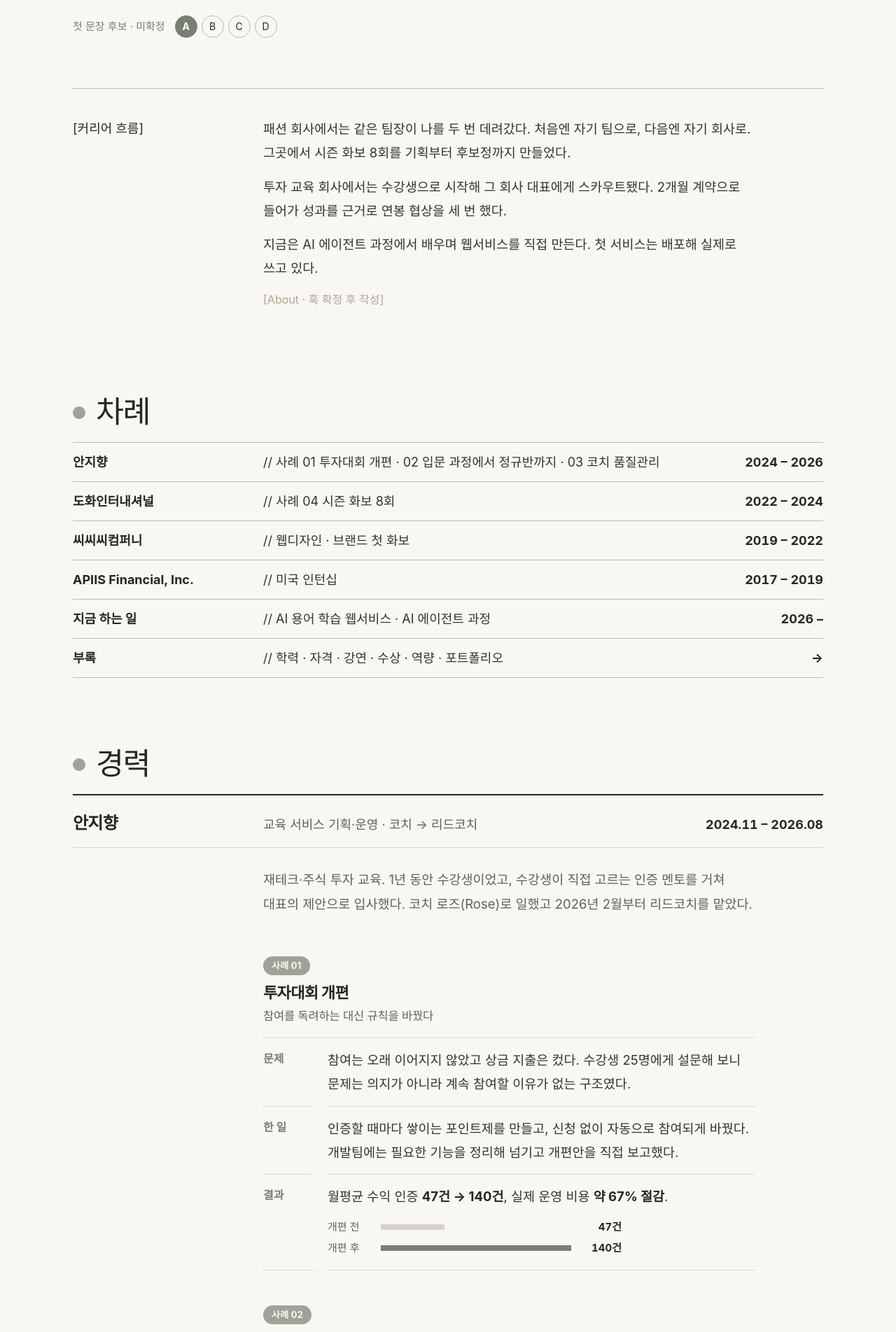
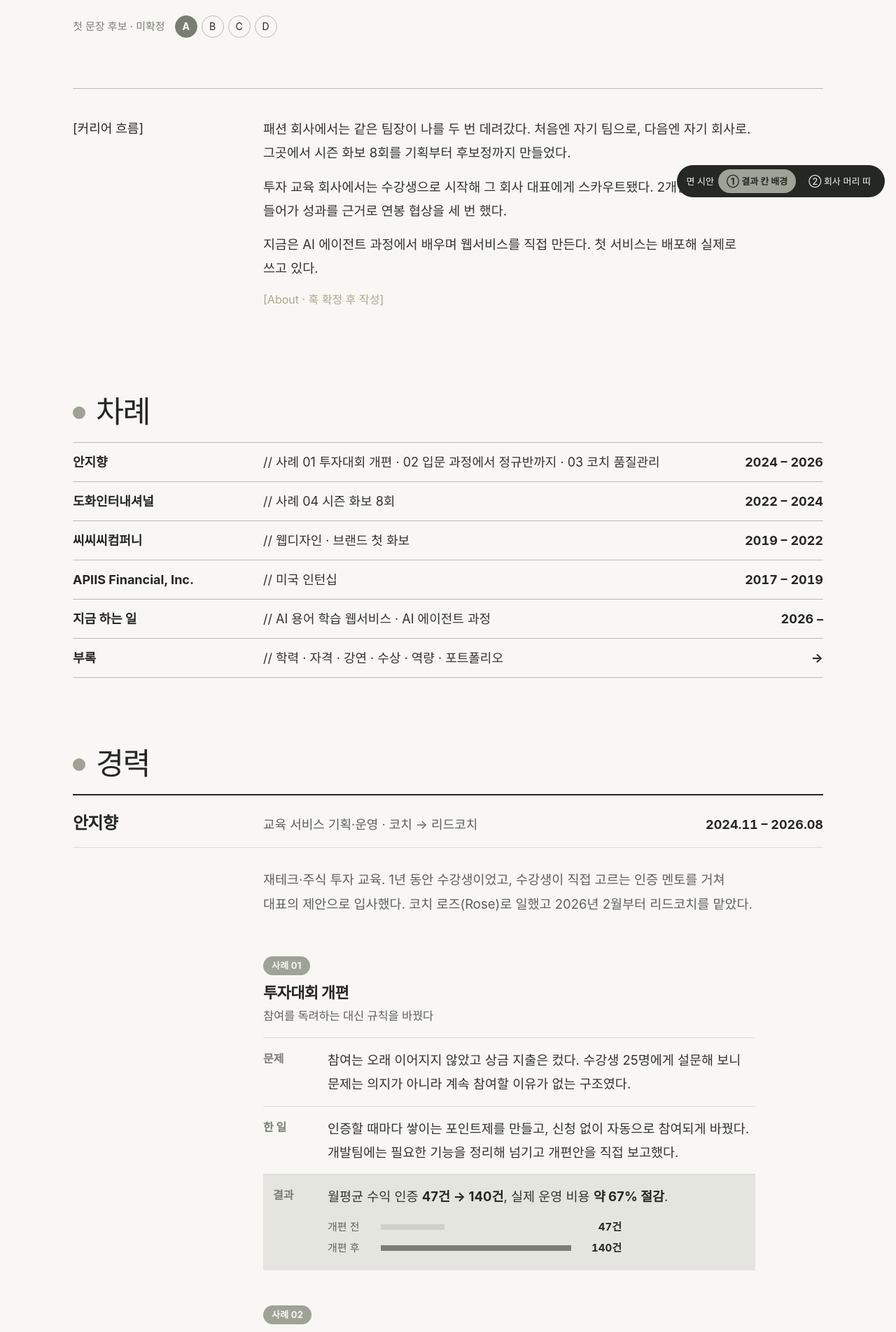
Before and after one commit to k-im-rose/k-im-rose.github.io, a Jekyll site: the page built from draft-cv.html, in a window 1280 px wide. Shown: the part 602-2506 px from the top of the page at 70% size. Built offline with Jekyll 4.4.1, drawn with Linux system fonts in a browser that asks for light colours; some web fonts are replaced.

Commit message:
이력서 시안: 밝은 세이지 면 두 가지 (결과 칸 배경 / 회사 머리 띠)
- ① 각 사례 '결과' 줄에 옅은 세이지 면 (#E4E5DE), 본문 위치는 그대로
- ② 회사 머리 줄을 밝은 세이지(#9EA297) 띠로, 글자 차콜
- 시안 페이지 아래 비교 스위치 (?fill=result / company)

Co-Authored-By: Claude Opus 5.5 <noreply@anthropic.com>

```diff
--- a/assets/css/cv.css
+++ b/assets/css/cv.css
@@ -257,3 +257,34 @@ a.row:hover, a.row:hover b, a.row:hover span { color: #fff; }
 
 /* 목차 줄 마우스 오버: 글자 폭은 그대로 두고 배경만 양옆으로 12px 넓힘 (줄바꿈 방지) */
 a.row:hover { padding-left: 12px; padding-right: 12px; margin-left: -12px; margin-right: -12px; }
+
+/* ═════ 6차: 밝은 세이지 면 시안 ═════ */
+:root { --sage-tint: #E4E5DE; }   /* 밝은 세이지 #9EA297을 아이보리에 옅게 섞은 색 (본문 글자가 잘 읽히게) */
+
+/* ① 결과 칸 배경: dt·dd 한 줄을 하나의 옅은 면으로 */
+body[data-fill="result"] .case dt.res,
+body[data-fill="result"] .case dd.res { background: var(--sage-tint); border-bottom-color: transparent; }
+body[data-fill="result"] .case dt.res { padding-left: 14px; }
+body[data-fill="result"] .case dl { column-gap: 0; grid-template-columns: 92px 1fr; }   /* 72px + 20px 간격을 칸 안으로 → 본문 위치 그대로 */
+body[data-fill="result"] .case dt { padding-right: 20px; }
+body[data-fill="result"] .case dd.res { padding-right: 14px; }
+body[data-fill="result"] .bars div:first-child i { background: #cfd0c8; }
+
+/* ② 회사 머리 띠: 밝은 세이지 면, 글자 차콜. 글자 위치는 다른 줄과 맞추고 면만 양옆으로 */
+body[data-fill="company"] .job-head {
+  background: var(--sage-light); border-top: 0; border-bottom: 0;
+  padding: 18px 16px 16px; margin: 0 -16px;
+}
+body[data-fill="company"] .job-head > span { color: var(--ink); }
+
+/* 시안 비교 스위치 (시안 페이지 전용) */
+.review { position: fixed; right: 16px; bottom: 16px; z-index: 10; display: flex; gap: 6px; align-items: center; padding: 6px 8px 6px 14px; background: var(--ink); color: var(--paper); border-radius: 999px; font-size: 13px; }
+.review button { font: inherit; font-size: 13px; border: 0; border-radius: 999px; padding: 5px 12px; background: transparent; color: var(--paper); cursor: pointer; }
+.review button.on { background: var(--sage-light); color: var(--ink); font-weight: 700; }
+@media (max-width: 720px) {
+  .review { left: 12px; right: 12px; justify-content: center; }
+  body[data-fill="company"] .job-head { margin: 0 -12px; padding: 14px 12px 12px; }
+  body[data-fill="result"] .case dt.res { padding: 12px 12px 0; }
+  body[data-fill="result"] .case dd.res { padding: 2px 12px 14px; }
+}
+@media print { .review { display: none; } }
--- a/draft-cv.html
+++ b/draft-cv.html
@@ -72,7 +72,7 @@ draft_page: true
         <dl>
           <dt>문제</dt><dd>참여는 오래 이어지지 않았고 상금 지출은 컸다. 수강생 25명에게 설문해 보니 문제는 의지가 아니라 계속 참여할 이유가 없는 구조였다.</dd>
           <dt>한 일</dt><dd>인증할 때마다 쌓이는 포인트제를 만들고, 신청 없이 자동으로 참여되게 바꿨다. 개발팀에는 필요한 기능을 정리해 넘기고 개편안을 직접 보고했다.</dd>
-          <dt>결과</dt><dd>월평균 수익 인증 <b>47건 → 140건</b>, 실제 운영 비용 <b>약 67% 절감</b>.
+          <dt class="res">결과</dt><dd class="res">월평균 수익 인증 <b>47건 → 140건</b>, 실제 운영 비용 <b>약 67% 절감</b>.
             <figure class="bars" aria-label="월평균 수익 인증 건수 비교">
               <div><span>개편 전</span><i style="--w:33.6%"></i><b>47건</b></div>
               <div><span>개편 후</span><i style="--w:100%"></i><b>140건</b></div>
@@ -87,7 +87,7 @@ draft_page: true
         <dl>
           <dt>과제</dt><dd>저가 입문 과정을 새로 만들고, 그 과정이 고가 정규반과 심화반으로 이어지게 하는 일. 심화반은 입사 한 달 차에 모집 체계 없이 맡았다.</dd>
           <dt>한 일</dt><dd>입문 과정인 저위험 챌린지를 직접 기획하고 시작했다. 챌린지와 정규반 사이에 10분짜리 1:1 입학 상담 단계를 제안해 넣고 상담 매뉴얼을 만들었다. 정규반 5기는 41명을 직접 모집했다.</dd>
-          <dt>결과</dt><dd>
+          <dt class="res">결과</dt><dd class="res">
             <ul class="facts">
               <li>챌린지 첫 기수 목표 100명 대비 <b>109명</b> 모집. 과제를 100% 해낸 수강생 비율 1기 31% → 2기 <b>92%</b></li>
               <li>상담자의 정규반 결제율 세 회차 <b>52% → 87% → 81%</b></li>
@@ -104,7 +104,7 @@ draft_page: true
         <dl>
           <dt>문제</dt><dd>코치마다 말하는 방식이 달라 수강생 경험이 들쭉날쭉했다.</dd>
           <dt>한 일</dt><dd>신규 1:1 코칭 상품을 함께 기획하고 리드코치로 외부 코치 교육을 맡았다. 코치 기준서를 쓰고 그 기준으로 Claude 검토 프롬프트를 만들었다. 금지 발언, 질문 기법, 발화 비율 등 6개 항목과 심각도 5단계를 정했고, 화자가 불확실하면 판단을 보류하게 했다.</dd>
-          <dt>결과</dt><dd>AI가 1차로 걸러 낸 구간을 직접 들으며 톤과 태도를 확인하고, Notion 상담 카드에 코치별 피드백을 남기는 점검 흐름을 만들었다.</dd>
+          <dt class="res">결과</dt><dd class="res">AI가 1차로 걸러 낸 구간을 직접 들으며 톤과 태도를 확인하고, Notion 상담 카드에 코치별 피드백을 남기는 점검 흐름을 만들었다.</dd>
         </dl>
       </section>
 
@@ -133,7 +133,7 @@ draft_page: true
         <dl>
           <dt>맡은 일</dt><dd>WGB와 포시즌의 시즌 화보를 2년 동안 만들었다. 콘셉트와 무드보드, 모델·포토그래퍼·헤어메이크업 섭외, 스타일링, 현장 디렉팅, 후보정까지 전 과정을 맡았다.</dd>
           <dt>한 일</dt><dd>샘플이 늦게 나오는 일정에 맞춰 옷 없이 스타일링과 동선을 미리 짜고 현장에서 완성했다.</dd>
-          <dt>결과</dt><dd>시즌 화보 <b>8회</b>. 결과물은 브랜드 공식몰과 무신사에 쓰였다.</dd>
+          <dt class="res">결과</dt><dd class="res">시즌 화보 <b>8회</b>. 결과물은 브랜드 공식몰과 무신사에 쓰였다.</dd>
         </dl>
       </section>
 
@@ -242,3 +242,21 @@ draft_page: true
 </footer>
 
 </main>
+
+<div class="review" role="group" aria-label="면 색 시안 비교">
+  <span>면 시안</span>
+  <button type="button" class="on" data-fill="result">① 결과 칸 배경</button>
+  <button type="button" data-fill="company">② 회사 머리 띠</button>
+</div>
+<script>
+  (function () {
+    var q = new URLSearchParams(location.search).get('fill');
+    var btns = document.querySelectorAll('.review button');
+    function set(v) {
+      document.body.dataset.fill = v;
+      btns.forEach(function (b) { b.classList.toggle('on', b.dataset.fill === v); });
+    }
+    btns.forEach(function (b) { b.addEventListener('click', function () { set(b.dataset.fill); }); });
+    set(q === 'company' ? 'company' : 'result');
+  })();
+</script>
```
